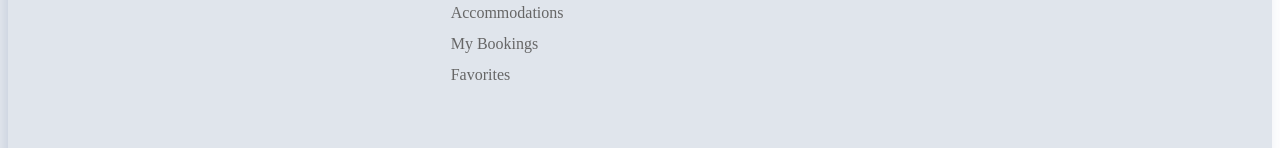
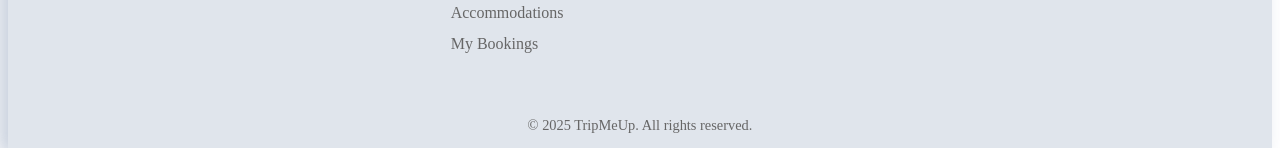
Before and after one commit to KeshavBh77/TripMeUp-Project, a React (Create React App) app: page / in a window 1280 px wide. Shown: the part 1933-2081 px from the top of the page. Built offline with nearby package versions, Linux system fonts and the light colour scheme; no server answers.

Commit message:
removed favoutie link from footer

```diff
--- a/src/components/Footer/Footer.jsx
+++ b/src/components/Footer/Footer.jsx
@@ -33,7 +33,6 @@ const Footer = () => (
           <li><Link to="/restaurants">Restaurants</Link></li>
           <li><Link to="/accommodations">Accommodations</Link></li>
           <li><Link to="/bookings">My Bookings</Link></li>
-          <li><Link to="/favorites">Favorites</Link></li>
         </ul>
       </div>
 
```
